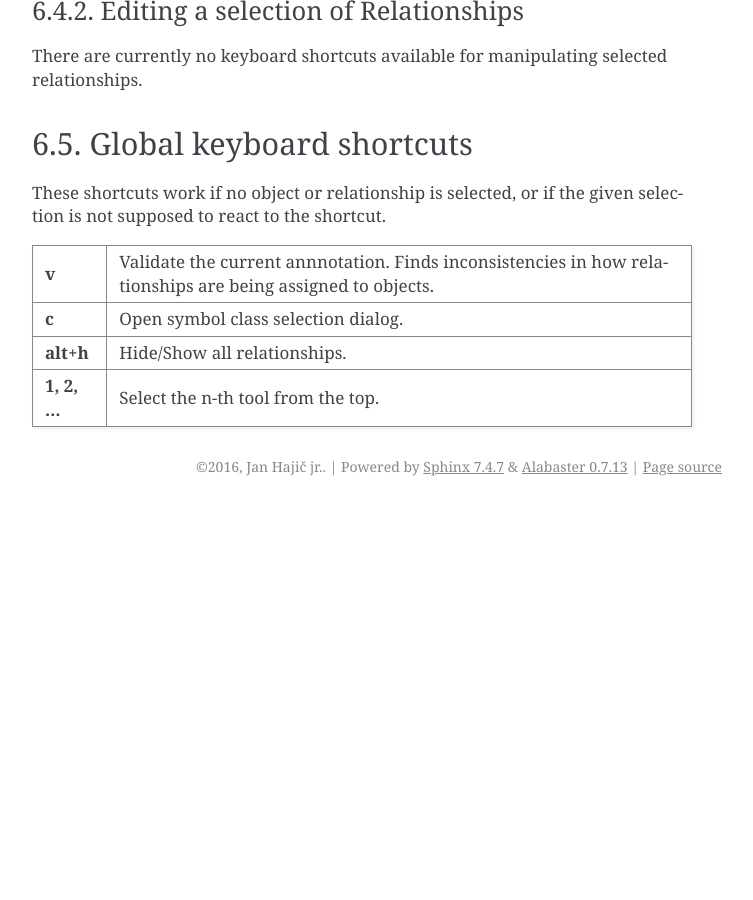
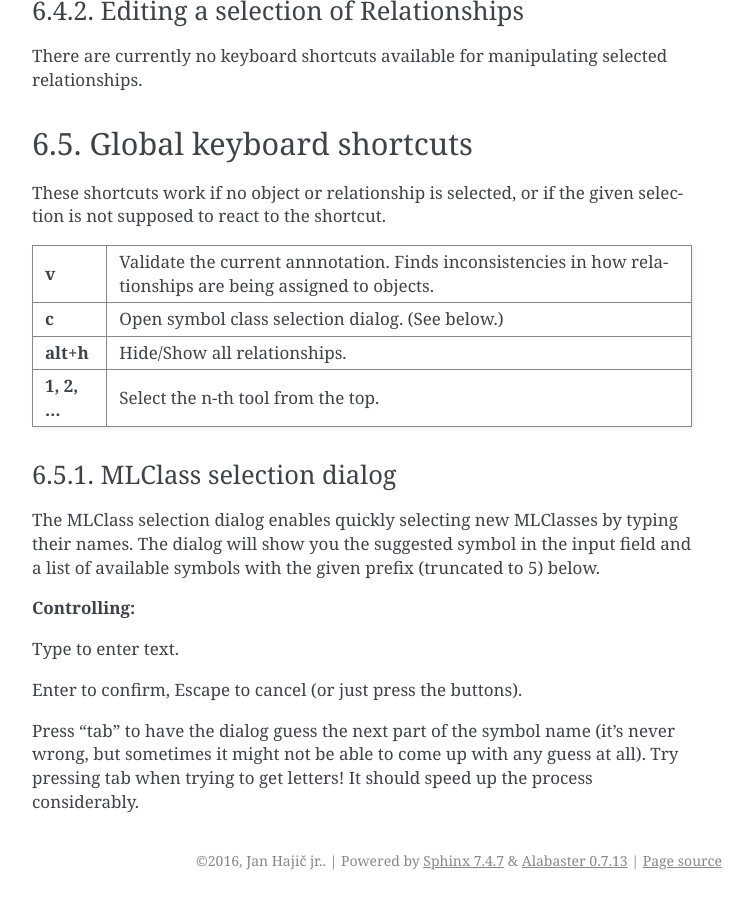
Before and after one commit to hajicj/MUSCIMarker, a Sphinx documentation site: the page built from doc/source/controls.rst, in a window 1280 px wide and 900 px high, scrolled down 8210 px. Shown: the whole window, without its empty margins (388-1141 px from the left). Built offline with Sphinx 7.4.7, drawn with Linux system fonts in a browser that asks for light colours; formulas are drawn with MathJax 3; before the commit the page ends 8716 px from its top, so only the background shows below that; some of the changed text lies outside the part shown.

Commit message:
Re #97: Documenting how to control the dialog (and a few other shortcuts).

```diff
--- a/doc/source/controls.rst
+++ b/doc/source/controls.rst
@@ -403,7 +403,29 @@ the given selection is not supposed to react to the shortcut.
 =================   ================================================================
 **v**               Validate the current annnotation. Finds inconsistencies in how
                     relationships are being assigned to objects.
-**c**               Open symbol class selection dialog.
+**c**               Open symbol class selection dialog. (See below.)
 **alt+h**           Hide/Show all relationships.
 **1, 2, ...**       Select the n-th tool from the top.
 =================   ================================================================
+
+
+.. _controls_dialog_mlclass_selection:
+
+MLClass selection dialog
+^^^^^^^^^^^^^^^^^^^^^^^^
+
+The MLClass selection dialog enables quickly selecting new MLClasses
+by typing their names. The dialog will show you the suggested symbol
+in the input field and a list of available symbols with the given prefix
+(truncated to 5) below.
+
+**Controlling:**
+
+Type to enter text.
+
+Enter to confirm, Escape to cancel (or just press the buttons).
+
+Press "tab" to have the dialog guess the next part of
+the symbol name (it's never wrong, but sometimes it might not be able to
+come up with any guess at all). Try pressing tab when trying to get letters!
+It should speed up the process considerably.
```
